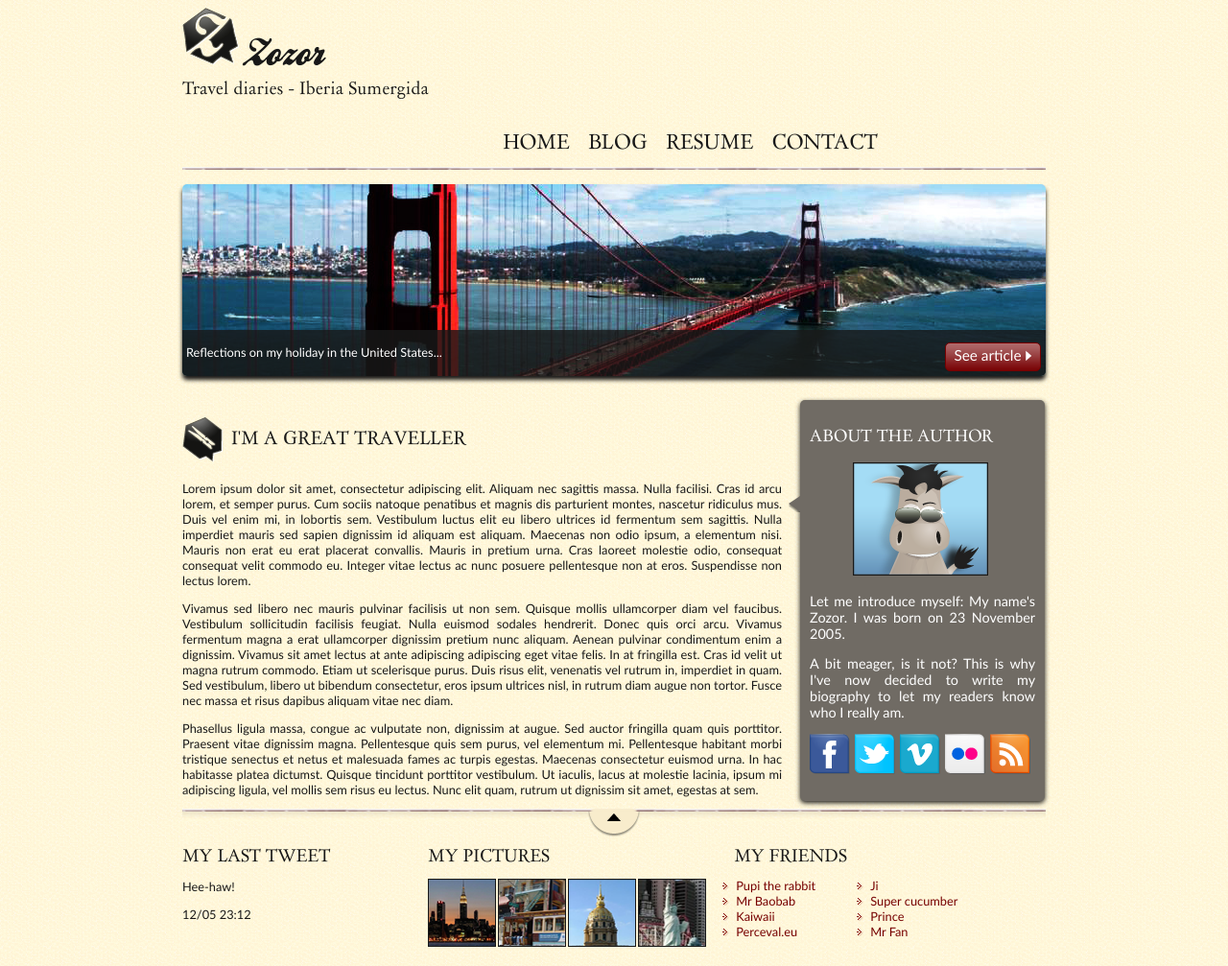
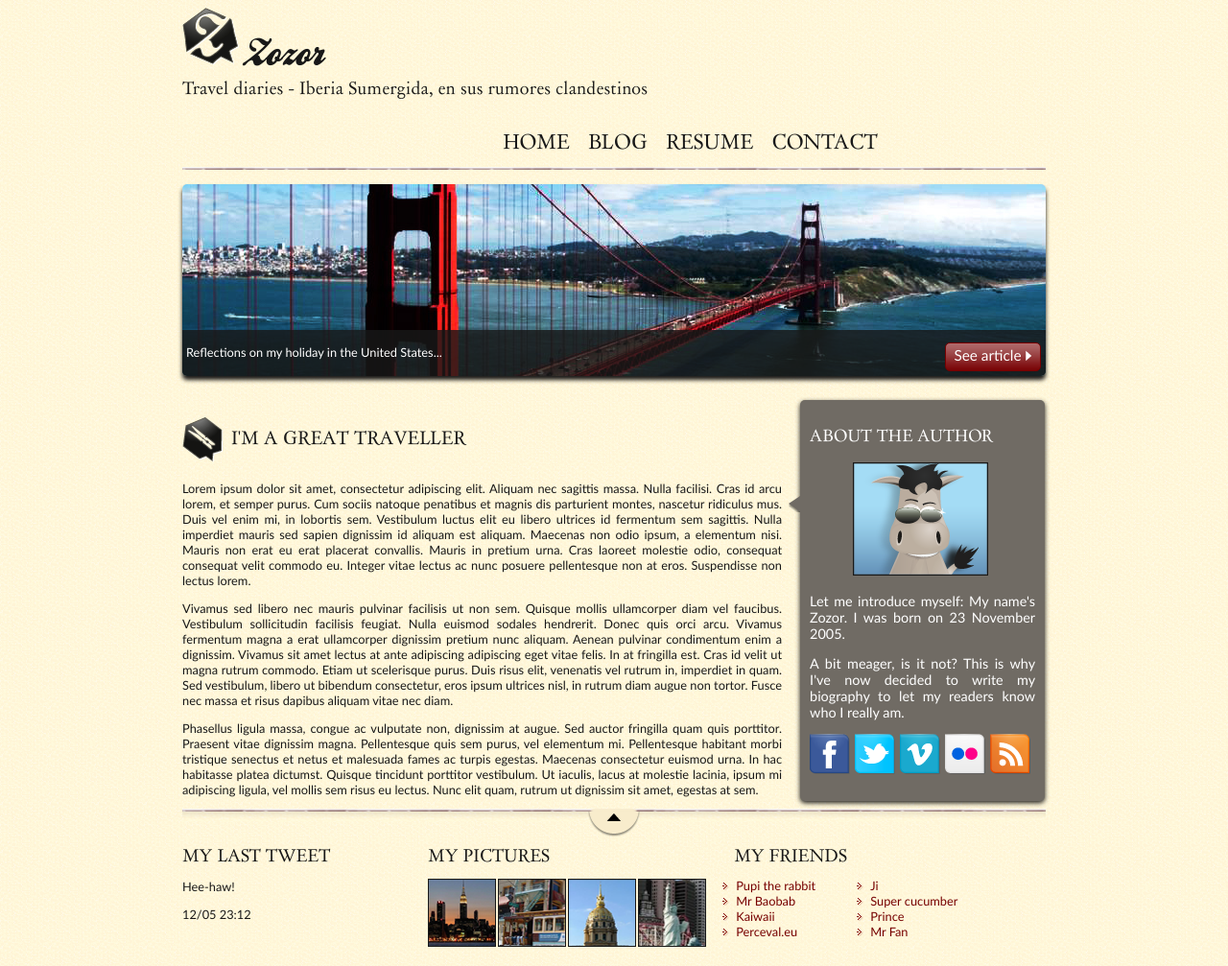
Before and after one commit to FernandoIESPacoMolla/nuevo, a plain HTML site: page index.html in a window 1280 px wide. Shown: the top 1007 px of the page at 96% size. Drawn offline with Linux system fonts and the light colour scheme.

Commit message:
Modificación archivo index.html

```diff
--- a/index.html
+++ b/index.html
@@ -19,7 +19,7 @@
                 <div id="main_title">
                     <img src="images/zozor_logo.png" alt="Zozor logo" id="logo" />
                     <h1>Zozor</h1>
-                    <h2>Travel diaries - Iberia Sumergida</h2>
+                    <h2>Travel diaries - Iberia Sumergida, en sus rumores clandestinos</h2>
                 </div>
 
                 <nav>
```
